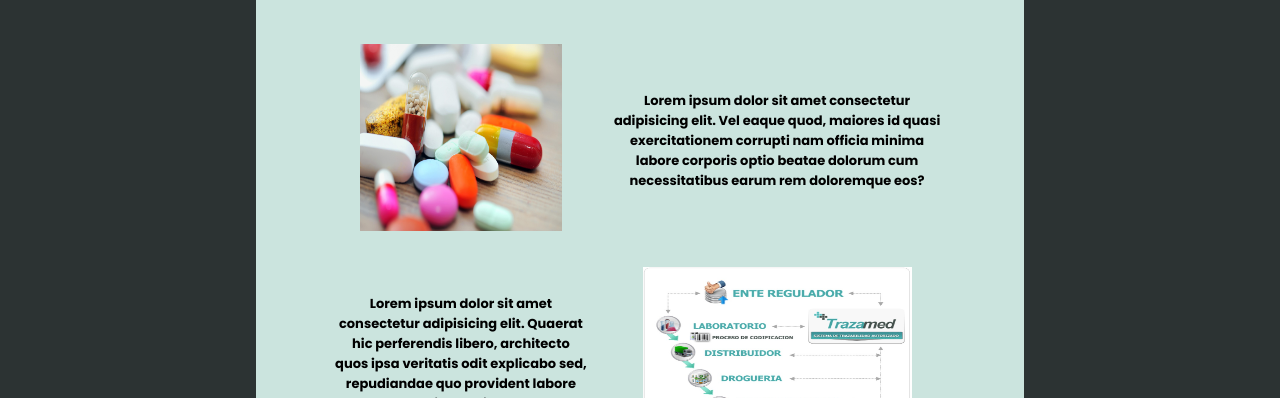
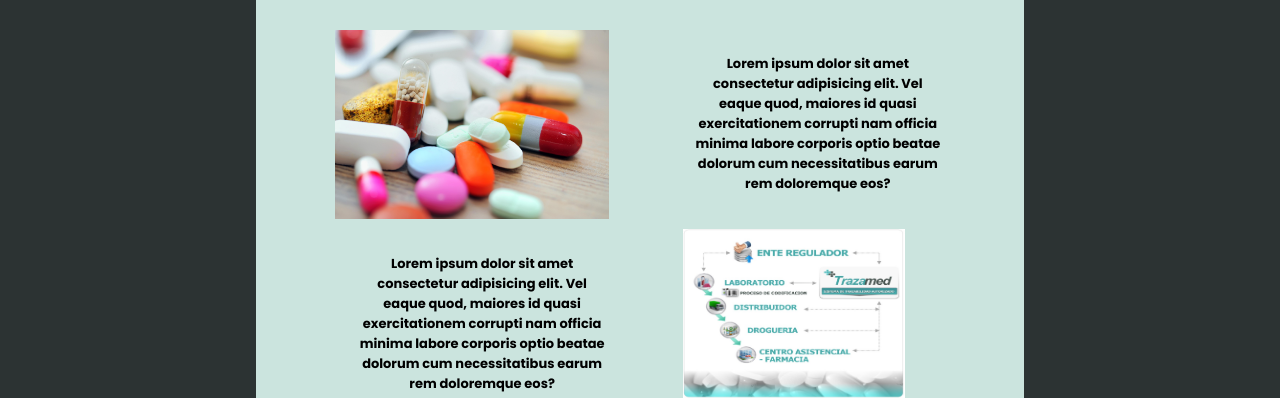
Before and after one commit to fakundolopez2008/PFLopezOrdoqui, a plain HTML site: page paginas/qs.html in a window 1280 px wide. Shown: the part 402-800 px from the top of the page. Drawn offline with Linux system fonts and the light colour scheme.

Commit message:
Agregando Grid

```diff
--- a/css/diseño.css
+++ b/css/diseño.css
@@ -125,11 +125,19 @@ table {
 }
 
 td {
-  width: 50px;
-  height: 170px;
+  width: 100%;
+  height: 100%;
   font-size: 13px;
   text-align: center;
   left: 0px;
+}
+
+tr{
+  display: grid;
+  grid-template-rows: 1fr;
+  grid-template-columns: 1fr 1fr;
+  gap: 10%;
+
 }
 /* ----------------------------------------Class----------------------------------- */
 
@@ -137,18 +145,33 @@ td {
   text-align: center;
 }
 
-.columna2 {
-  padding-left: 20px;
+.imgUno {
+  width: 100%;
+  height: 100%;
+  grid-column: 1;
+  grid-row: 1;
+  justify-items:  center;
 }
 
-.imgUno {
-  width: 70%;
-  height: 80%;
+.columna1 {
+  padding-left: 20px;
+  grid-column: 2;
+  grid-row: 1;
+  align-content: center;
 }
 
 .imgDos {
-  width: 80%;
-  height: 110%;
+  width: 90%;
+  height: 90%;
+  grid-column: 2;
+  grid-row: 1;
+}
+
+.columna2 {
+  padding-left: 20px;
+  grid-column: 1;
+  grid-row: 1;
+  align-content: center;
 }
 
 .imgTres {
@@ -164,6 +187,22 @@ td {
   margin: 5px;
 }
 
+.imgPie1{
+
+}
+
+.imgPie1{
+
+}
+
+.imgPie1{
+
+}
+
+.tablaDuo{
+  display: grid;
+  align-items: center;
+}
 /* -----------------------------------------ID's----------------------------------- */
 
 #textoMain {
--- a/paginas/qs.html
+++ b/paginas/qs.html
@@ -22,28 +22,28 @@
       </nav>
     </header>
     <main>
-      <h2 id="qs">QUIENES SOMOS</h2>
+      <h2>QUIENES SOMOS</h2>
       <table>
-        <tr>
+        <tr class="tablaDuo">
           <td>
-            <img class="imgDos" src="../assets/Medicines_share.jpg" alt="" />
+            <img class="imgUno" src="../assets/Medicines_share.jpg" alt="" />
+          </td>
+          <td class="columna1">
+            <p>Lorem ipsum dolor sit amet consectetur adipisicing elit. Vel eaque
+              quod, maiores id quasi exercitationem corrupti nam officia minima
+              labore corporis optio beatae dolorum cum necessitatibus earum rem
+              doloremque eos?</p>
+          </td>
+        </tr>
+        <tr class="tablaDuo">
+          <td class="imgDos">
+            <img class="imgDos" src="../assets/slide_30.jpg" alt="" />
           </td>
           <td class="columna2">
-            Lorem ipsum dolor sit amet consectetur adipisicing elit. Vel eaque
-            quod, maiores id quasi exercitationem corrupti nam officia minima
-            labore corporis optio beatae dolorum cum necessitatibus earum rem
-            doloremque eos?
-          </td>
-        </tr>
-        <tr>
-          <td>
-            Lorem ipsum dolor sit amet consectetur adipisicing elit. Quaerat hic
-            perferendis libero, architecto quos ipsa veritatis odit explicabo
-            sed, repudiandae quo provident labore soluta corporis doloribus
-            harum ut autem fugit.
-          </td>
-          <td class="columna2">
-            <img class="imgDos" src="../assets/slide_30.jpg" alt="" />
+            <p>Lorem ipsum dolor sit amet consectetur adipisicing elit. Vel eaque
+              quod, maiores id quasi exercitationem corrupti nam officia minima
+              labore corporis optio beatae dolorum cum necessitatibus earum rem
+              doloremque eos?</p>
           </td>
         </tr>
       </table>
```
Also changed, not shown: paginas/eslogans.html (+6 -6 lines).
